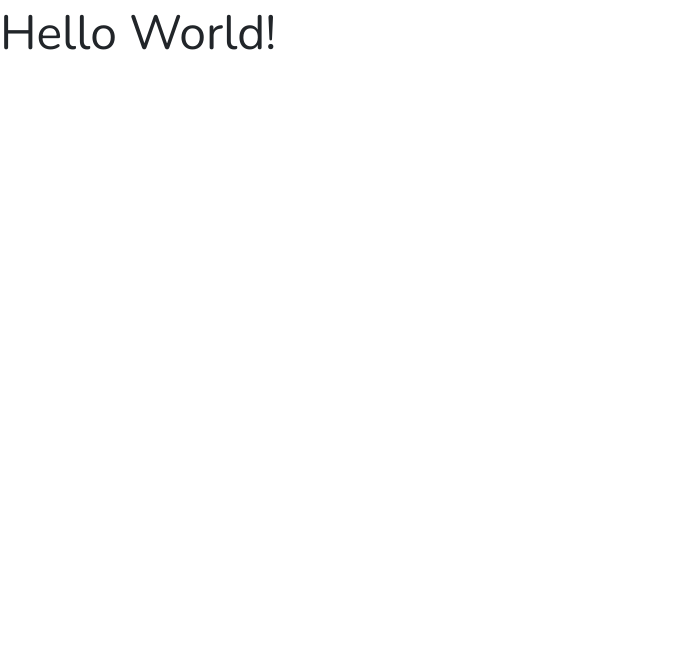
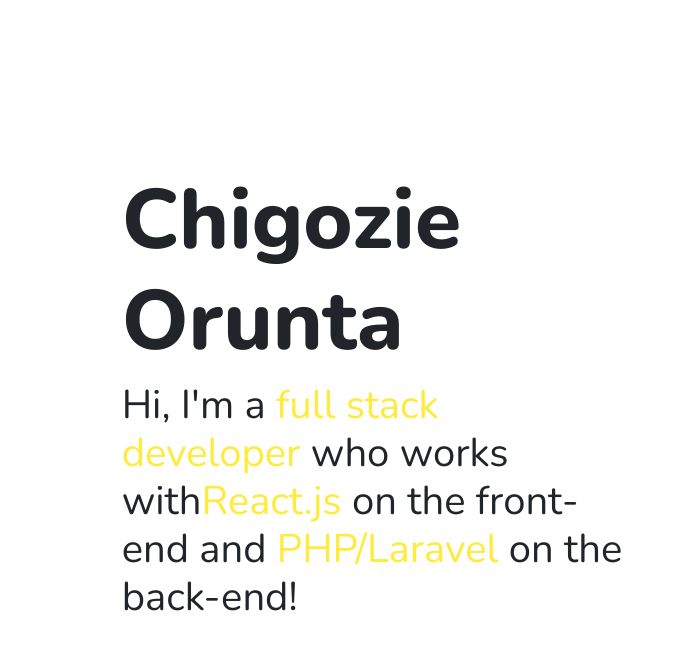
Before and after one commit to chigozieorunta/chigozieorunta, a Gatsby site: page / in a window 1280 px wide. Shown: the whole page, without its empty margins (0-680 px from the left). Built offline with nearby package versions, Linux system fonts and the light colour scheme; Gatsby itself is replaced by a stand-in of ours.

Commit message:
Added Hero components to home page

```diff
--- a/src/pages/index.js
+++ b/src/pages/index.js
@@ -1,10 +1,21 @@
 import React from "react"
 import Layout from "../layout/layout"
+
+import HeroTitle from "../components/hero-title"
+import HeroExcerpt from "../components/hero-excerpt"
+import HeroContainer from "../components/hero-container"
 
 const HomePage = () => {
   return (
     <Layout>
-      <p>Hello World!</p>
+      <HeroContainer>
+        <HeroTitle>Chigozie Orunta</HeroTitle>
+        <HeroExcerpt>
+          Hi, I'm a <em>full stack developer</em> who works with
+          <em>React.js</em> on the front-end and <em>PHP/Laravel</em> on the
+          back-end!
+        </HeroExcerpt>
+      </HeroContainer>
     </Layout>
   )
 }
```
